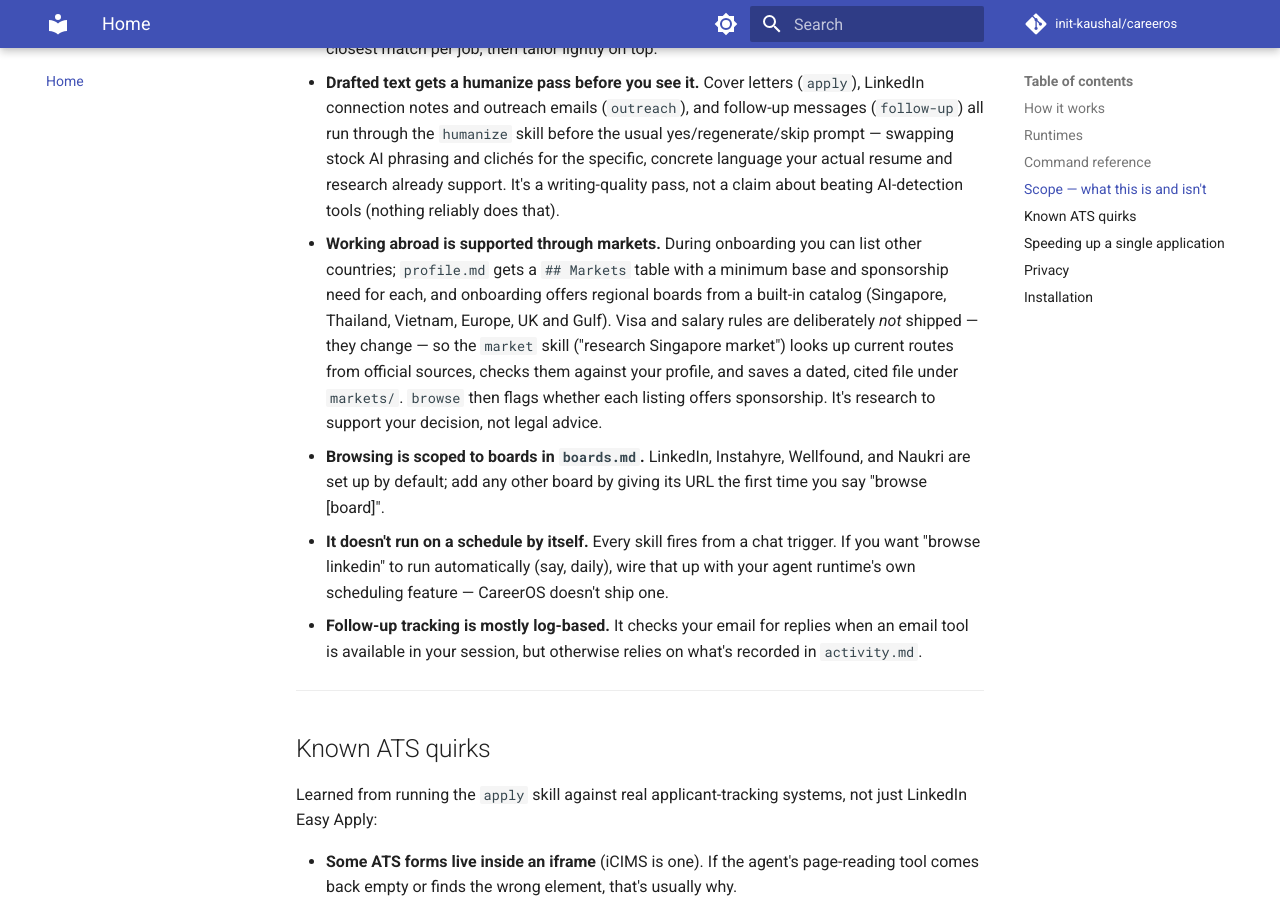
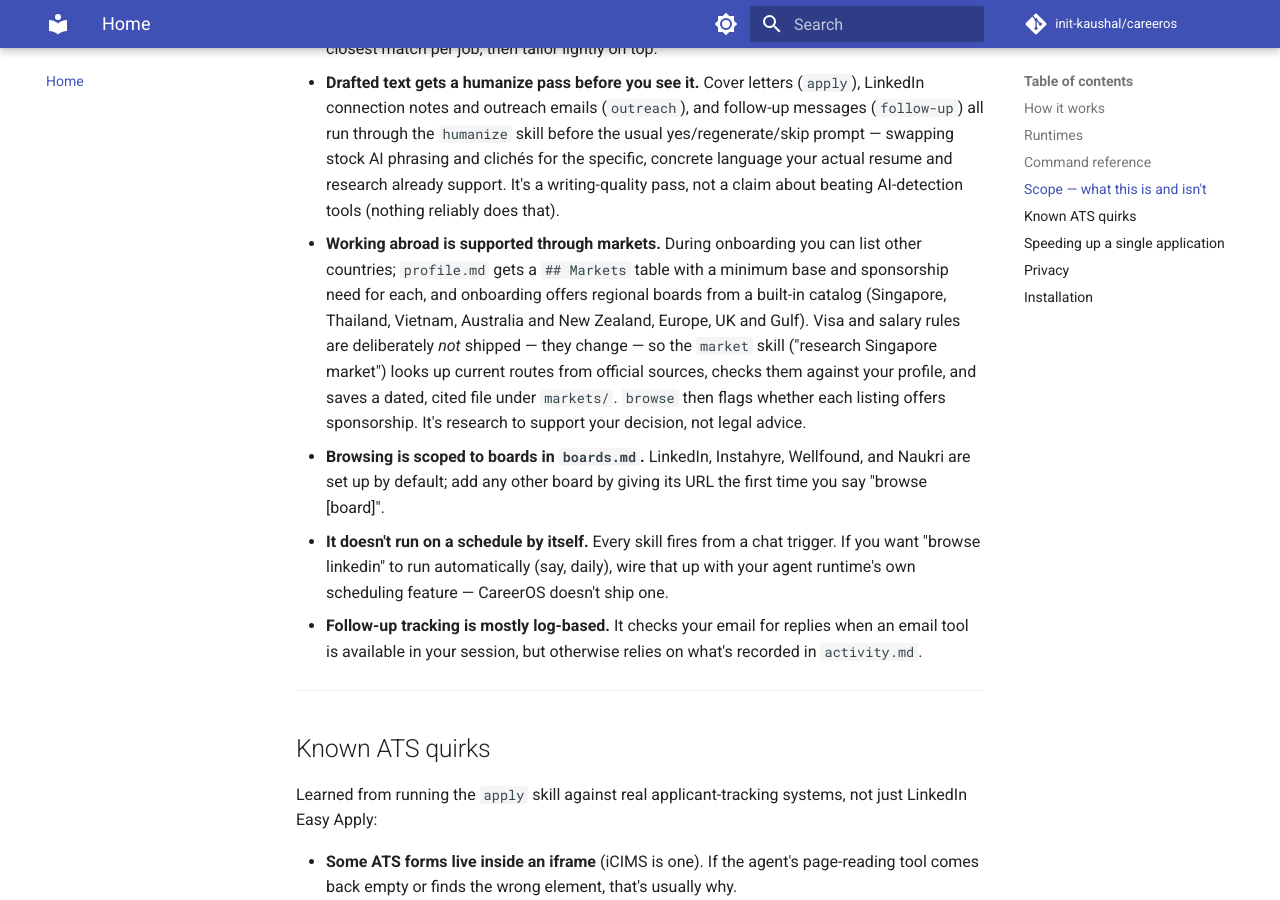
Before and after one commit to init-kaushal/careeros, an MkDocs documentation site: the page built from docs/index.md, in a window 1280 px wide and 900 px high, scrolled down 1832 px. Built offline with MkDocs 1.6.1 and Material for MkDocs 9.7.7, drawn with Linux system fonts in a browser that asks for light colours; comment, search, counter and statistics services are not loaded.

Commit message:
boards catalog: add Australia and New Zealand
Co-Authored-By: Claude Sonnet 5.5 <noreply@anthropic.com>
Claude-Session: https://claude.ai/code/session_01FzDofe1bF9UgzjGLVymjUX

```diff
--- a/docs/index.md
+++ b/docs/index.md
@@ -47,7 +47,7 @@ CareerOS drives the whole job-search workflow — discovery, company/people rese
 - **It never submits anything without asking first.** Applications, LinkedIn messages, and emails are always shown to you for a yes before anything irreversible happens.
 - **It doesn't generate your resume from nothing.** Give it a starting resume (at onboarding, or anytime by saying "add my resume") and it tailors copies per job — reordering and rewording what's already true, never inventing experience. If your real resume PDF comes from a LaTeX/Overleaf project, tell it during onboarding (or later, under `## Resume format` in `profile.md`) — `prep` will clone that project per application instead of approximating your format from scratch. It can also maintain a handful of resume *variants* (different emphases of the same true experience — e.g. platform/infra-heavy vs. backend-heavy) and pick the closest match per job, then tailor lightly on top.
 - **Drafted text gets a humanize pass before you see it.** Cover letters (`apply`), LinkedIn connection notes and outreach emails (`outreach`), and follow-up messages (`follow-up`) all run through the `humanize` skill before the usual yes/regenerate/skip prompt — swapping stock AI phrasing and clichés for the specific, concrete language your actual resume and research already support. It's a writing-quality pass, not a claim about beating AI-detection tools (nothing reliably does that).
-- **Working abroad is supported through markets.** During onboarding you can list other countries; `profile.md` gets a `## Markets` table with a minimum base and sponsorship need for each, and onboarding offers regional boards from a built-in catalog (Singapore, Thailand, Vietnam, Europe, UK and Gulf). Visa and salary rules are deliberately *not* shipped — they change — so the `market` skill ("research Singapore market") looks up current routes from official sources, checks them against your profile, and saves a dated, cited file under `markets/`. `browse` then flags whether each listing offers sponsorship. It's research to support your decision, not legal advice.
+- **Working abroad is supported through markets.** During onboarding you can list other countries; `profile.md` gets a `## Markets` table with a minimum base and sponsorship need for each, and onboarding offers regional boards from a built-in catalog (Singapore, Thailand, Vietnam, Australia and New Zealand, Europe, UK and Gulf). Visa and salary rules are deliberately *not* shipped — they change — so the `market` skill ("research Singapore market") looks up current routes from official sources, checks them against your profile, and saves a dated, cited file under `markets/`. `browse` then flags whether each listing offers sponsorship. It's research to support your decision, not legal advice.
 - **Browsing is scoped to boards in `boards.md`.** LinkedIn, Instahyre, Wellfound, and Naukri are set up by default; add any other board by giving its URL the first time you say "browse [board]".
 - **It doesn't run on a schedule by itself.** Every skill fires from a chat trigger. If you want "browse linkedin" to run automatically (say, daily), wire that up with your agent runtime's own scheduling feature — CareerOS doesn't ship one.
 - **Follow-up tracking is mostly log-based.** It checks your email for replies when an email tool is available in your session, but otherwise relies on what's recorded in `activity.md`.
```
Also changed, not shown: careeros/templates/gpt-workspace/.gpt/skills/onboard/boards-catalog.md (+11 -0 lines), careeros/templates/workspace/.claude/skills/onboard/boards-catalog.md (+11 -0 lines).
